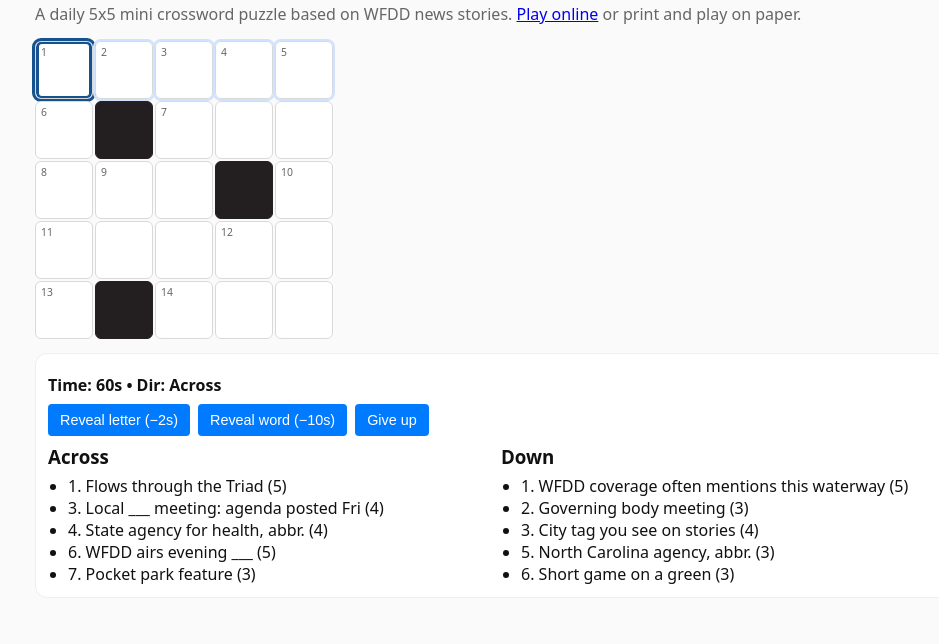
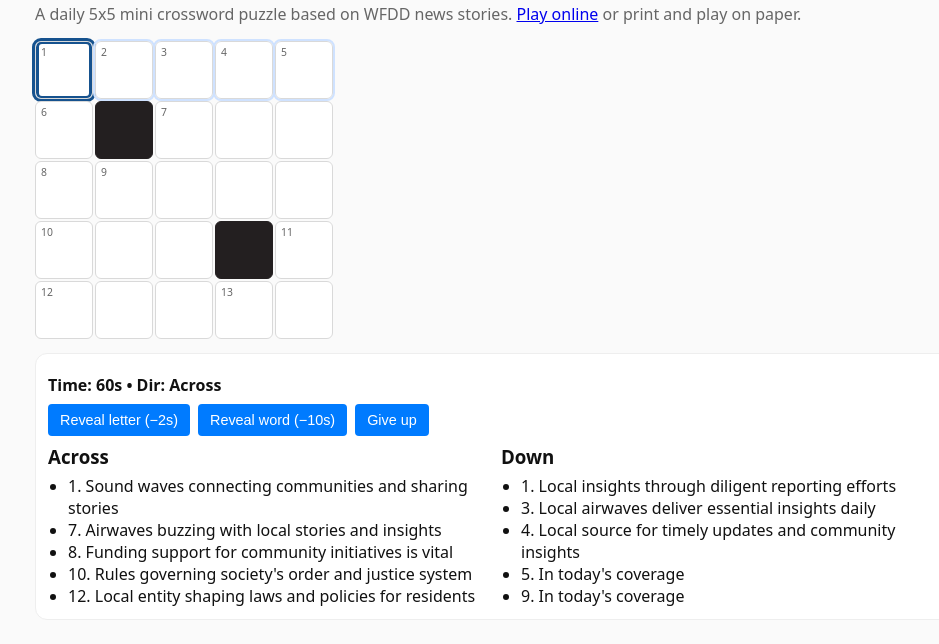
Before and after one commit to gacalma/wfdd-mini, a website: page index.html in a window 1280 px wide. Shown: the part 50-694 px from the top of the page, without its empty margins (145-1084 px from the left). Drawn offline with Linux system fonts and the light colour scheme.

Commit message:
fix: update inline puzzle with today's actual LLM-generated puzzle
- Replace old static puzzle with 2025-10-13 puzzle data
- Update grid with RADIO, GRANT, LAW, STATE, NPR
- Update clues with LLM-generated contextual clues
- This ensures the crossword works even if external puzzle file fails to load

```diff
--- a/index.html
+++ b/index.html
@@ -107,30 +107,31 @@
   <!-- Inline puzzle so it works even if opened as file:// -->
   <script>
   const PUZZLE = {
-    id: "wfdd-mini-inline",
+    id: "wfdd-mini-2025-10-13",
     date: "2025-10-13",
+    title: "WFDD One-Minute Crossword",
     size: 5,
     grid: [
-      "R","I","V","E","R",
-      "A","#","C","I","T",
-      "D","H","H","#","S",
-      "I","N","E","W","S",
-      "N","#","P","A","R"
+      "R","A","D","I","O",
+      "A","#","N","P","R",
+      "G","R","A","N","T",
+      "L","A","W","#","A",
+      "S","T","A","T","E"
     ],
     clues: {
       across: {
-        "1": "Flows through the Triad (5)",
-        "3": "Local ___ meeting: agenda posted Fri (4)",
-        "4": "State agency for health, abbr. (4)",
-        "6": "WFDD airs evening ___ (5)",
-        "7": "Pocket park feature (3)"
+        "1": "Sound waves connecting communities and sharing stories",
+        "7": "Airwaves buzzing with local stories and insights",
+        "8": "Funding support for community initiatives is vital",
+        "10": "Rules governing society's order and justice system",
+        "12": "Local entity shaping laws and policies for residents"
       },
       down: {
-        "1": "WFDD coverage often mentions this waterway (5)",
-        "2": "Governing body meeting (3)",
-        "3": "City tag you see on stories (4)",
-        "5": "North Carolina agency, abbr. (3)",
-        "6": "Short game on a green (3)"
+        "1": "Local insights through diligent reporting efforts",
+        "3": "Local airwaves deliver essential insights daily",
+        "4": "Local source for timely updates and community insights",
+        "5": "In today's coverage",
+        "9": "In today's coverage"
       }
     }
   };
```
